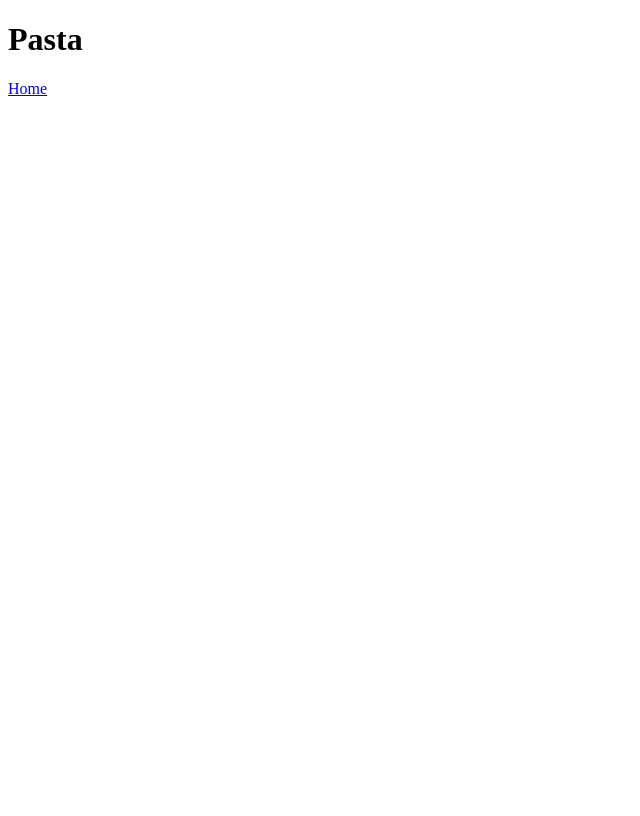
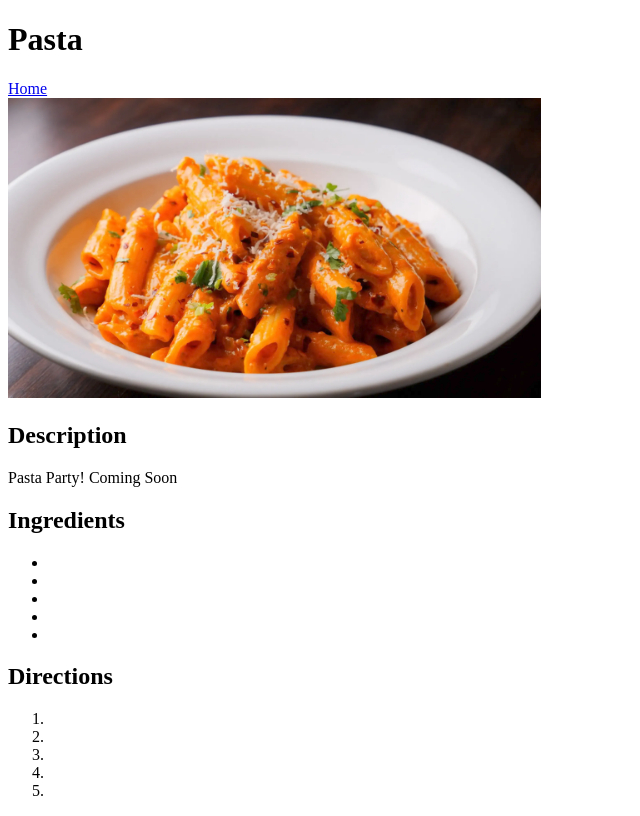
Before and after one commit to iany13/recipes-project, a plain HTML site: page recipes/pasta.html in a window 1280 px wide. Shown: the whole page, without its empty margins (0-640 px from the left). Drawn offline with Linux system fonts and the light colour scheme.

```diff
--- a/recipes/pasta.html
+++ b/recipes/pasta.html
@@ -7,10 +7,35 @@
   </head>
   <body>
     <h1>Pasta</h1>
-    <a href="../index.html">Home</a>
+    <a href="../index.html">Home <br></a>
     <!-- Insert image of dish -->
+    <img
+      src="../img/pasta-img.webp"
+      alt="French Toast"
+      height="300"
+    />
     <!-- Description heading with a paragraph describing dish -->
+    <h2>Description</h2>
+    <p>
+      Pasta Party! Coming Soon
+    </p>
     <!-- ingredients heading with unordered list of ingr -->
+    <h2>Ingredients</h2>
+    <ul>
+      <li></li>
+      <li></li>
+      <li></li>
+      <li></li>
+      <li></li>
+    </ul>
     <!-- Steps heading with ordered list of steps -->
+    <h2>Directions</h2>
+    <ol>
+      <li></li>
+      <li></li>
+      <li></li>
+      <li></li>
+      <li></li>
+    </ol>
   </body>
 </html>
```
Also changed, not shown: recipes/chipotle-bowl.html (+22 -1 lines), img/chipotle-bowl-img.jpg (added), img/pasta-img.webp (added).
